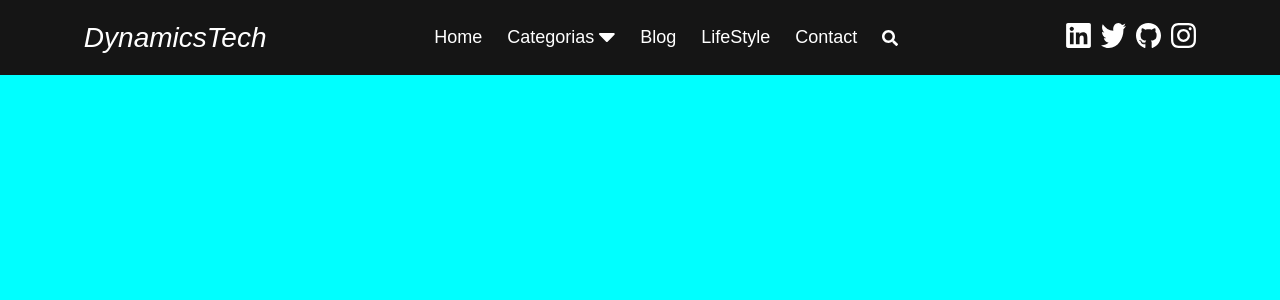
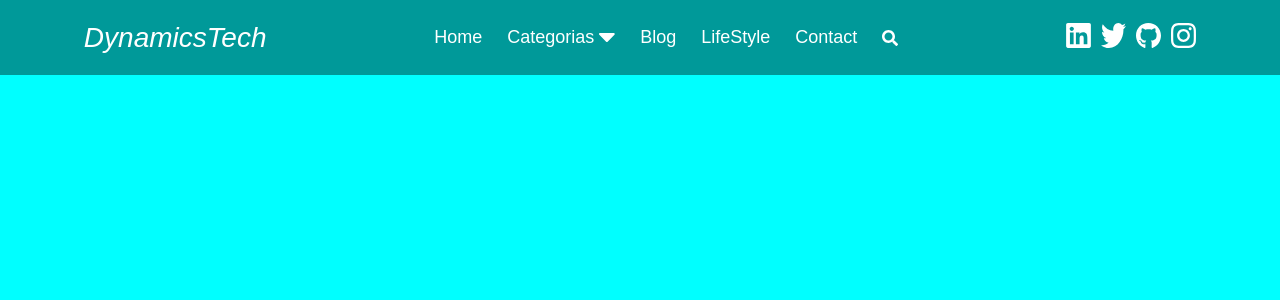
Before and after one commit to JulioNunesDev/Blog_tech, a React (Vite) app: page / in a window 1280 px wide. Shown: the top 300 px of the page. Built offline with nearby package versions, Linux system fonts and the light colour scheme; a web font is replaced by a local one.

Commit message:
update: routes, button

```diff
--- a/src/shared/components/HeaderMain/styHeaderMain.ts
+++ b/src/shared/components/HeaderMain/styHeaderMain.ts
@@ -2,12 +2,15 @@ import styled from "styled-components";
 import IHeader from '../interfaces/interfaces'
 
 export const Content = styled.header`
-    position: relative;
+    position: sticky;
+    top: 0;
     display: flex;
     width: 100%;
     height: 75px;
     justify-content: ${(props: IHeader) => props.position || undefined};
-    background-color: var(--color-fundo2);
+    background-color: ${(props: IHeader)=> props.backGround ||  'var(--color-fundo2)'};
+    transition: all .2s ease-in-out;
+
 `
 export const Ctx_Navegation= styled.nav`
 
@@ -81,4 +84,7 @@ justify-content: space-around;
                 transform: translateY(-10px);
             }
         }
+        @media not screen  {
+
+        }
     `
```
